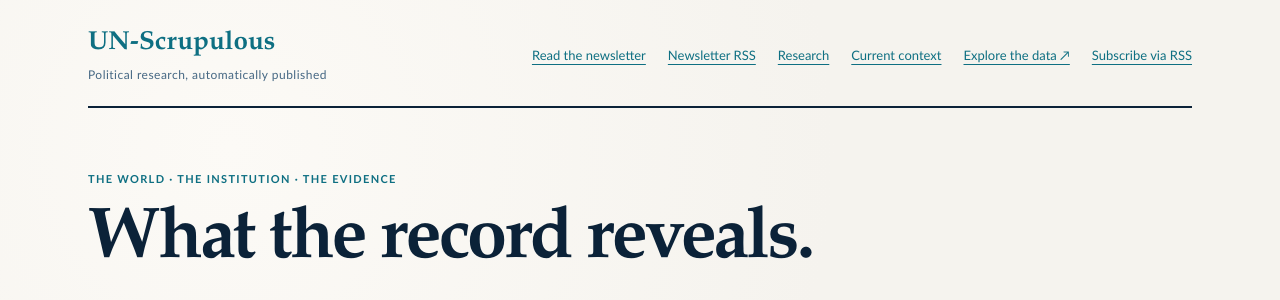
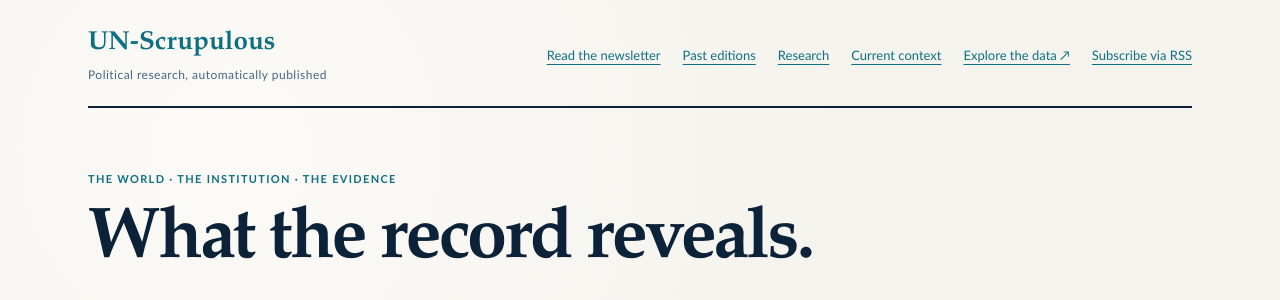
Before and after one commit to Caliban-17/UN-Voting-Records, a Flask app: page / in a window 1280 px wide. Shown: the top 300 px of the page. Run offline with Flask 3, Linux system fonts and the light colour scheme; data that the repository does not hold is empty; parts of the project's set-up code (start-up, migrations or seed data) failed here and were passed over.

Commit message:
fix(site): a readable past-editions page, https feed links, and no half-hour wait after a deploy
- The page header linked straight to the RSS feed, which a browser shows as
  raw XML. It now links to a past-editions page; the feed stays for readers.
- Behind Railway's proxy every absolute link the app wrote said http://.
  The forwarded scheme and host are now trusted when a proxy is declared.
- The worker's first pass after a start runs before the data has loaded, so
  a deploy that changed the research or the edition showed nothing new for
  thirty minutes. It now does one full pass as soon as the data is there.

Co-Authored-By: Claude Fable 5.2 <noreply@anthropic.com>

```diff
--- a/app/routes/pulse.py
+++ b/app/routes/pulse.py
@@ -134,6 +134,49 @@ def _mtime(path):
         return 0.0
 
 
+def recent_editions(limit=30):
+    """Archived editions, newest first. Archives are written once, so mtime
+    orders them by first publication: only the newest are parsed."""
+    editions = []
+    for path in sorted((data_dir() / "newsletters").glob("*.json"), key=_mtime, reverse=True)[:limit * 2]:
+        try:
+            editions.append(json.loads(path.read_text()))
+        except (OSError, ValueError):
+            continue
+    return sorted(editions, key=lambda e: (e["edition_date"], e["content_hash"]), reverse=True)[:limit]
+
+
+ARCHIVE = """<!doctype html><html lang="en"><head><meta charset="utf-8">
+<meta name="viewport" content="width=device-width,initial-scale=1"><meta name="robots" content="noindex,nofollow">
+<link rel="icon" href="/favicon.svg" type="image/svg+xml"><link rel="alternate icon" href="/favicon.ico">
+<link rel="alternate" type="application/rss+xml" title="UN-Scrupulous" href="/newsletter/feed.xml">
+<title>UN-Scrupulous: past editions</title></head>
+<body style="margin:0;background:#f3f1eb;padding:28px 12px;font-family:Georgia,serif;color:#102c35">
+<main style="max-width:688px;margin:0 auto;background:#fffdf8;padding:28px 24px">
+<p style="font:12px Arial,sans-serif;letter-spacing:1px;text-transform:uppercase;color:#5d6f73;border-bottom:3px solid #102c35;padding-bottom:14px;margin:0">
+<a href="/briefing" style="color:inherit;text-decoration:none">UN-Scrupulous</a> · Past editions</p>
+{items}
+<p style="font:13px/1.55 Arial,sans-serif;color:#5d6f73;border-top:1px solid #cbd5d3;padding-top:14px;margin-top:30px">
+<a href="/newsletter" style="color:inherit">Latest edition</a> · <a href="/subscribe" style="color:inherit">Get it by email</a> ·
+<a href="/newsletter/feed.xml" style="color:inherit">Feed for RSS readers</a></p>
+</main></body></html>"""
+
+
+@bp.get("/newsletter/archive")
+def newsletter_archive():
+    """Past editions as a page to read; the feed is for feed readers."""
+    from html import escape
+    from src.newsletter_story import day
+    items = "".join(
+        f'<article style="margin:26px 0"><p style="font:12.5px Arial,sans-serif;color:#5d6f73;margin:0 0 4px">{escape(day(e["edition_date"], year=True))}</p>'
+        f'<h2 style="font-size:22px;line-height:1.2;margin:0 0 6px"><a href="/newsletter/editions/{escape(e["content_hash"])}" '
+        f'style="color:#102c35;text-decoration:none">{escape(e["headline"])}</a></h2>'
+        f'<p style="font-size:15.5px;line-height:1.55;color:#243d44;margin:0">{escape(e["lede"][:320])}{"…" if len(e["lede"]) > 320 else ""}</p></article>'
+        for e in recent_editions(60))
+    return Response(ARCHIVE.format(items=items or '<p style="font-size:17px;margin:26px 0">No editions have been published yet.</p>'),
+                    mimetype="text/html")
+
+
 @bp.get("/newsletter/feed.xml")
 def newsletter_feed():
     root = ET.Element("rss", version="2.0")
@@ -141,15 +184,7 @@ def newsletter_feed():
     ET.SubElement(channel, "title").text = "UN-Scrupulous | The UN newsletter"
     ET.SubElement(channel, "link").text = url_for("pulse.newsletter", _external=True)
     ET.SubElement(channel, "description").text = "Automatically published decisions, world affairs and political research."
-    # Archives are written once, so mtime orders them by first publication:
-    # parse only the newest instead of every edition ever archived.
-    editions = []
-    for path in sorted((data_dir() / "newsletters").glob("*.json"), key=_mtime, reverse=True)[:60]:
-        try:
-            editions.append(json.loads(path.read_text()))
-        except (OSError, ValueError):
-            continue
-    for edition in sorted(editions, key=lambda e: (e["edition_date"], e["content_hash"]), reverse=True)[:30]:
+    for edition in recent_editions():
         node = ET.SubElement(channel, "item")
         ET.SubElement(node, "title").text = edition["headline"]
         ET.SubElement(node, "guid", isPermaLink="false").text = edition["content_hash"]
--- a/src/pulse_worker.py
+++ b/src/pulse_worker.py
@@ -92,9 +92,11 @@ def start_worker(dataframe_provider, reload_data=None):
                     attempted_with_data = False
                 checked = date_value(read_snapshot().get("checked_at"))
                 has_data = dataframe_provider() is not None
-                missing_research = has_data and not attempted_with_data and (
-                    not (data_dir() / "research.json").exists()
-                    or not (data_dir() / "newsletter.json").exists())
+                # The first pass after a start runs before the data has loaded,
+                # so it can only collect. As soon as the data is there, do one
+                # full pass: otherwise a deploy that changes what the research
+                # or the edition contains shows nothing new for half an hour.
+                missing_research = has_data and not attempted_with_data
                 if checked is None or changed or missing_research or (datetime.now(UTC) - checked).total_seconds() >= interval:
                     attempted_with_data = attempted_with_data or has_data
                     try:
--- a/templates/briefing.html
+++ b/templates/briefing.html
@@ -14,7 +14,7 @@
 <div class="research-shell">
   <header class="research-masthead">
     <a class="research-brand" href="/briefing">UN-Scrupulous<span>Political research, automatically published</span></a>
-    <nav aria-label="Publication"><a href="/newsletter">Read the newsletter</a><a href="/newsletter/feed.xml">Newsletter RSS</a><a href="#findings">Research</a><a href="#context">Current context</a><a href="/atlas">Explore the data ↗</a><a href="/briefing/research.xml">Subscribe via RSS</a></nav>
+    <nav aria-label="Publication"><a href="/newsletter">Read the newsletter</a><a href="/newsletter/archive">Past editions</a><a href="#findings">Research</a><a href="#context">Current context</a><a href="/atlas">Explore the data ↗</a><a href="/briefing/research.xml">Subscribe via RSS</a></nav>
   </header>
   <main>
     <section class="research-intro">
```
Also changed, not shown: app/__init__.py (+8 -0 lines), tests/test_newsletter_live.py (+17 -0 lines).
